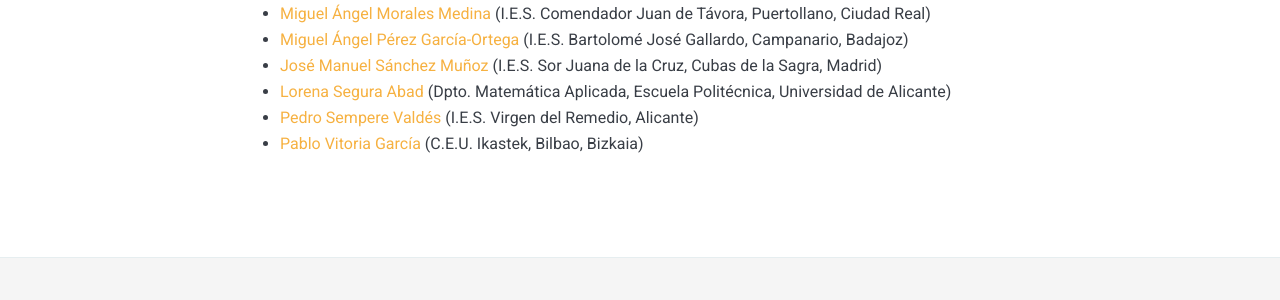
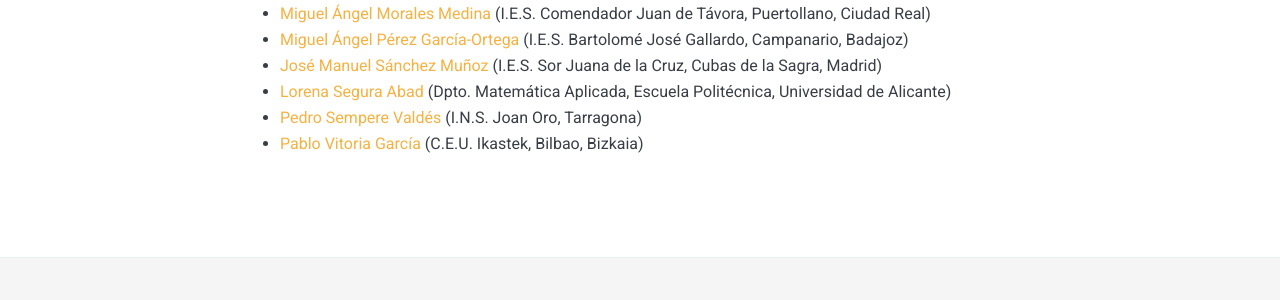
Before and after one commit to revistalva2/lva2.github.io, a Jekyll site: the page built from _pages/01-ficha_bibliografica.markdown, in a window 1280 px wide. Shown: the part 1533-1833 px from the top of the page. Built offline with Jekyll 4.4.1, drawn with Linux system fonts in a browser that asks for light colours; nearby versions of some CDN libraries.

Commit message:
Update 01-ficha_bibliografica.markdown

```diff
--- a/_pages/01-ficha_bibliografica.markdown
+++ b/_pages/01-ficha_bibliografica.markdown
@@ -62,5 +62,5 @@
 - [Miguel Ángel Pérez García-Ortega](mailto:mianpgo@gmail.com) (I.E.S. Bartolomé José Gallardo, Campanario, Badajoz)
 - [José Manuel Sánchez Muñoz](mailto:jose.sm@educa.madrid.org) (I.E.S. Sor Juana de la Cruz, Cubas de la Sagra, Madrid)
 - [Lorena Segura Abad](mailto:lorena.segura@ua.es) (Dpto. Matemática Aplicada, Escuela Politécnica, Universidad de Alicante)
-- [Pedro Sempere Valdés](mailto:pedrosemperevaldes@gmail.com) (I.E.S. Virgen del Remedio, Alicante)
+- [Pedro Sempere Valdés](mailto:psemper1@xtec.cat) (I.N.S. Joan Oro, Tarragona)
 - [Pablo Vitoria García](mailto:pvitoria@gmail.com) (C.E.U. Ikastek, Bilbao, Bizkaia)
```
